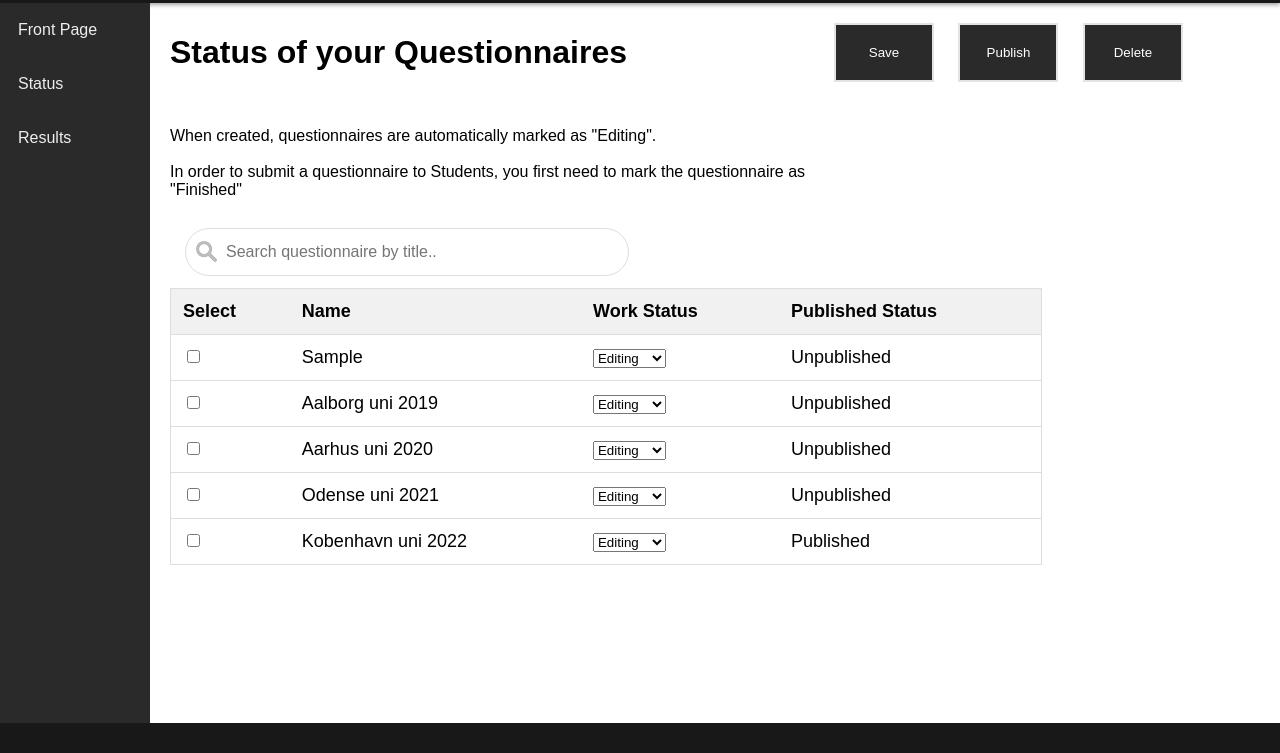
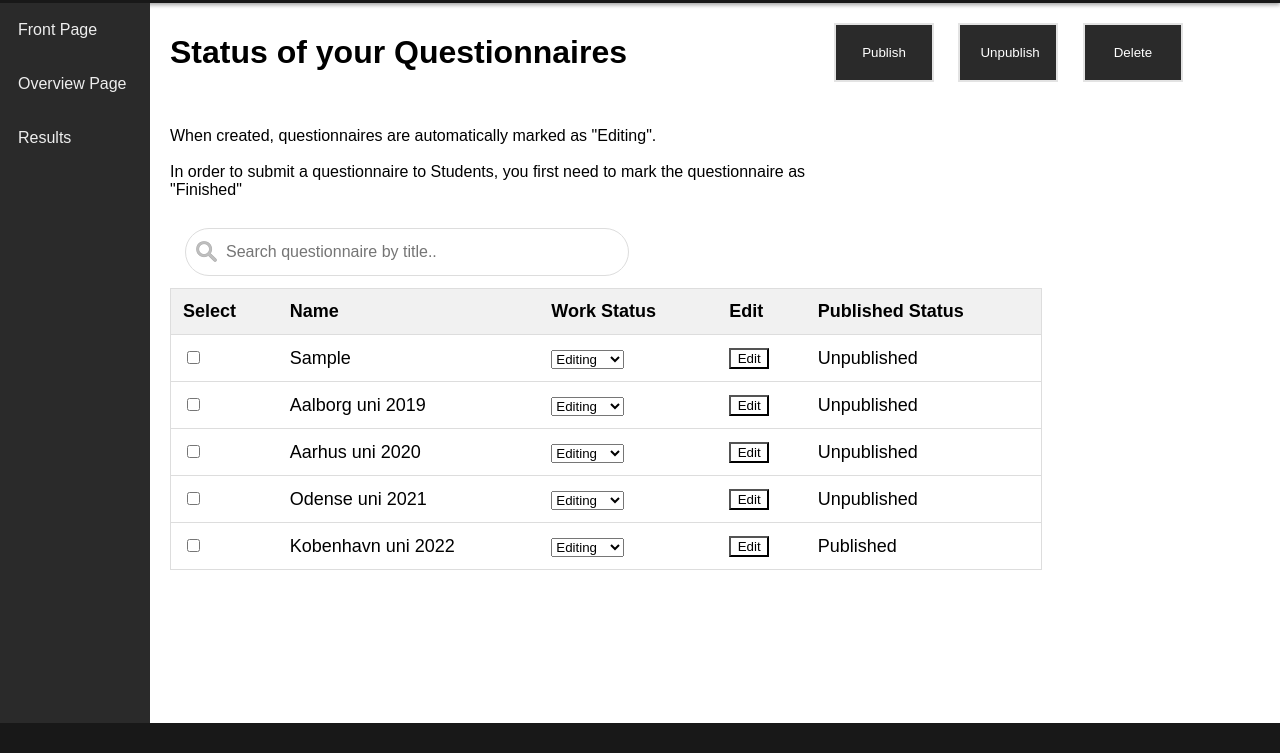
Before and after one commit to kaandersen/P2_project, a website: page NicklasStuff/overviewPage.html in a window 1280 px wide. Shown: the part 47-800 px from the top of the page. Drawn offline with Linux system fonts and the light colour scheme; files whose address does not match are found by name.

Commit message:
file name changes

```diff
--- a/NicklasStuff/CSS/status.css
+++ b/NicklasStuff/CSS/status.css
@@ -201,7 +201,7 @@ input[type=text] {
     width: 400px;
 }
 
-#Save, #Delete, #Publish{
+#Save, #Delete, #Publish, #Unpublish{
     padding: 20px;
     border: 2px solid #e3e3e3;
     color: rgb(255, 255, 255);
@@ -211,14 +211,14 @@ input[type=text] {
     margin: 10px;
 }
 
-#Save:hover, #Delete:hover, #Publish:hover{
+#Save:hover, #Delete:hover, #Publish:hover, #Unpublish:hover{
     border: 2px solid #89a6ff;
     background: #2a2a2a;
     box-shadow: 0 6px #89a6ff;
     transform: translateY(-4px);
 }
 
-#Save:active, #Delete:active, #Publish:active {
+#Save:active, #Delete:active, #Publish:active, #Unpublish:active {
     border: 2px solid #e3e3e3;
     color: rgb(255, 255, 255);
     background: #2a2a2a;
--- a/NicklasStuff/StatusPage.html
+++ b/NicklasStuff/overviewPage.html
@@ -3,13 +3,19 @@
   <head>
     <meta charset="utf-8">
     <title>Finish questionnaire</title>
-    <script src="StatusPage.js"></script>
+    <script src="overviewPage.js"></script>
 
     <!--            CSS FILE              -->
     <link rel="stylesheet" href="./CSS/status.css">
 
   </head>
   <body>
+    <style>
+      .editButton{
+        background-color: white;
+        width: 40px;
+      }
+    </style>
     <div class="container">
 
       <div class="header">
@@ -22,7 +28,7 @@
 
       <div class="navigation">
         <a href="./redirectFrom.html" class="nav__link" data-link>Front Page</a>
-        <a href="./StatusPage.html" class="nav__link" data-link>Status</a>
+        <a href="./overviewPage.html" class="nav__link" data-link>Overview Page</a>
         <a href="./P2HTML_showOutput.html" class="nav__link" data-link>Results</a>
       </div>
 
@@ -39,10 +45,11 @@
               <form action="/action_page.php" id="choices-form">
 
                 <!-- ADD A SAVE BUTTON HERE SO THAT THERE ISN'T A SAVE BUTTON IN EVERY TABLE ROW -->
-                <input type="button" value="Save" id="Save" title="Save changes">
+                <!-- <input type="button" value="Save" id="Save" title="Save changes"> -->
 
                 <input type="button" value="Publish" id="Publish" title="Publish Selected">
 
+                <input type="button" value="Unpublish" id="Unpublish" title="Unpublish Selected">
 
                 <!-- CONSIDER ADDING A "DELETE" OPTION HERE-->
                 <input type="button" value="Delete" id="Delete" title="Delete Selected">
@@ -62,17 +69,16 @@
 
                 </div>
 
-
                 <div class="quest-table-container">
-
                   <table class="quest-table" id="quest-table">
-
                     <thead class="quest-table-head">
                       <th>Select</th>
                       <th>Name</th>
                       <th>Work Status</th>
+                      <th>Edit</th>
                       <th>Published Status</th>
                     </thead>
+
                     <tbody>
                       <tr>
                         <td>
@@ -88,9 +94,12 @@
                           </select>
                         </td>
                         <td>
+                          <button id="edit-sample" title="Edit questionnaire" class="editButton">Edit</button>
+                        </td>
+                        <td>
                           Unpublished
                         </td>
-                    </tr>
+                      </tr>
                       <tr>
                           <td>
                             <input type="checkbox" name="selected" id="">
@@ -103,6 +112,9 @@
                               <option value="Editing">Editing</option>
                               <option value="Finished">Finished</option>
                             </select>
+                          </td>
+                          <td>
+                            <button id="edit-Aalborg-uni-2019" title="Edit questionnaire" class="editButton">Edit</button>
                           </td>
                           <td>
                             Unpublished
@@ -122,6 +134,9 @@
                             </select>
                           </td>
                           <td>
+                            <button id="edit-Aarhus-uni-2020" title="Edit questionnaire" class="editButton">Edit</button>
+                          </td>
+                          <td>
                             Unpublished
                           </td>
                       </tr>
@@ -139,6 +154,9 @@
                             </select>
                           </td>
                           <td>
+                            <button id="edit-Odense-uni-2021" title="Edit questionnaire" class="editButton">Edit</button>
+                          </td>
+                          <td>
                             Unpublished
                           </td>
                       </tr>
@@ -154,6 +172,9 @@
                               <option value="Editing">Editing</option>
                               <option value="Finished">Finished</option>
                             </select>
+                          </td>
+                          <td>
+                            <button id="edit-Kobenhavn-uni-2022" title="Edit questionnaire" class="editButton">Edit</button>
                           </td>
                           <td>
                             Published
--- a/NicklasStuff/StatusPage.js
+++ b/NicklasStuff/overviewPage.js
@@ -28,6 +28,7 @@ function store(identifier) {
         localStorage.doneFlag = JSON.stringify(done);
     }
 }
+
 /**
  * This function related to the search bar
  */
```
Also changed, not shown: NicklasStuff/P2HTML_edit.html (+1 -1 lines), NicklasStuff/P2HTML_showOutput.html (+1 -1 lines), NicklasStuff/new.html (+1 -1 lines), NicklasStuff/redirectFrom.html (+2 -2 lines).
